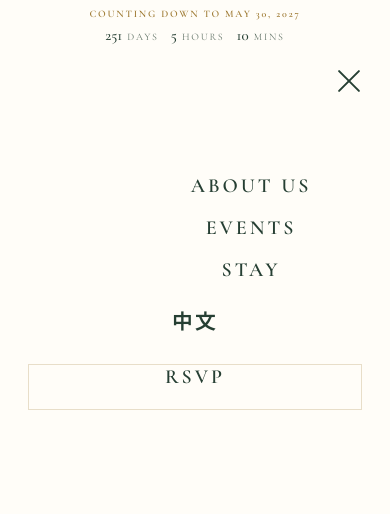
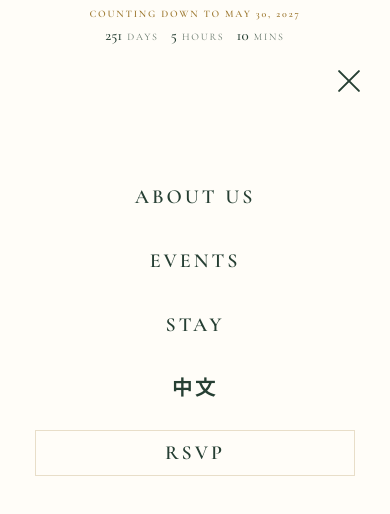
Before and after one commit to jenny-ll/evan-and-jenny, a website: page index.html in a window 390 px wide. Both pictures are taken after a click on the link 349 px from the left and 81 px from the top of the page. Drawn offline with nearby package versions, Linux system fonts and the light colour scheme; a web font is replaced by a local one.

Commit message:
Fix alignment in nav

```diff
--- a/css/minimal-clean.css
+++ b/css/minimal-clean.css
@@ -993,15 +993,24 @@ footer .content {
 
     .header-nav nav {
         position: static !important;
-        width: min(100%, 360px) !important;
+        width: min(100%, 320px) !important;
         margin: 0 auto !important;
+        padding: 0 !important;
         transform: none !important;
+        text-align: center !important;
     }
 
     .header-nav ul.primary-nav,
     .header-nav ul.member-actions {
+        position: static !important;
+        top: auto !important;
+        right: auto !important;
+        left: auto !important;
         display: block !important;
         width: 100% !important;
+        margin: 0 auto !important;
+        padding: 0 !important;
+        text-align: center !important;
     }
 
     .header-nav ul.primary-nav {
@@ -1011,7 +1020,9 @@ footer .content {
     .header-nav ul.primary-nav li,
     .header-nav ul.member-actions li {
         display: block !important;
-        margin: 0 0 18px !important;
+        width: 100% !important;
+        margin: 0 auto 18px !important;
+        padding: 0 !important;
         opacity: 1 !important;
         transform: none !important;
     }
@@ -1023,11 +1034,20 @@ footer .content {
     .header-nav ul.primary-nav li a,
     .header-nav ul.member-actions li a,
     .header-nav .language-toggle {
-        width: 100%;
+        display: flex !important;
+        align-items: center !important;
+        justify-content: center !important;
+        width: 100% !important;
         min-height: 46px;
+        box-sizing: border-box !important;
         padding: 0 !important;
         line-height: 1.2;
         text-align: center;
+    }
+
+    .header-nav ul.member-actions li a.btn-white {
+        width: 100% !important;
+        margin: 0 auto !important;
     }
 }
 
```
